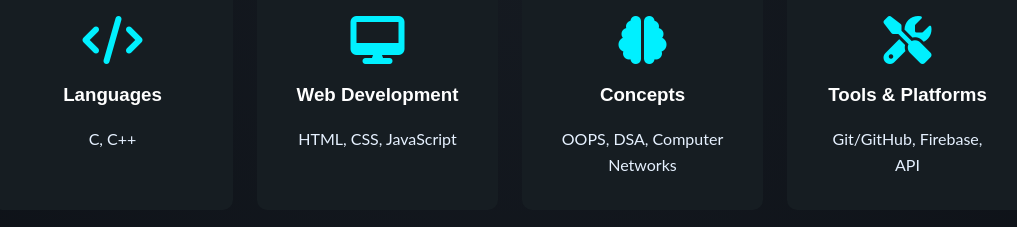
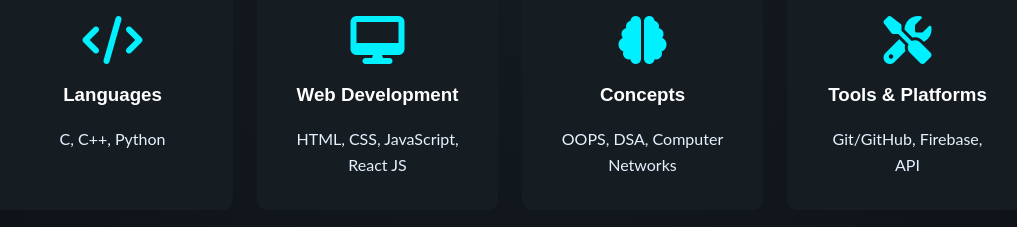
Before and after one commit to Swatantraraj19/Swatantraraj19.github.io, a plain HTML site: page index.html in a window 1280 px wide. Shown: the part 1320-1547 px from the top of the page, without its empty margins (130-1147 px from the left). Drawn offline with Linux system fonts and the light colour scheme.

Commit message:
Update index.html

```diff
--- a/index.html
+++ b/index.html
@@ -75,8 +75,8 @@
         <section id="skills" class="container">
             <h2>Technical Skills</h2>
             <div class="skills-grid">
-                <div class="skill-card"><i class="fas fa-code"></i><h3>Languages</h3><p>C, C++</p></div>
-                <div class="skill-card"><i class="fas fa-desktop"></i><h3>Web Development</h3><p>HTML, CSS, JavaScript</p></div>
+                <div class="skill-card"><i class="fas fa-code"></i><h3>Languages</h3><p>C, C++, Python</p></div>
+                <div class="skill-card"><i class="fas fa-desktop"></i><h3>Web Development</h3><p>HTML, CSS, JavaScript, React JS</p></div>
                 <div class="skill-card"><i class="fas fa-brain"></i><h3>Concepts</h3><p>OOPS, DSA, Computer Networks</p></div>
                 <div class="skill-card"><i class="fas fa-tools"></i><h3>Tools & Platforms</h3><p>Git/GitHub, Firebase, API</p></div>
                 <div class="skill-card"><i class="fas fa-tasks"></i><h3>Project Management</h3><p>Jira, Asana, Agile/Scrum</p></div>
```
